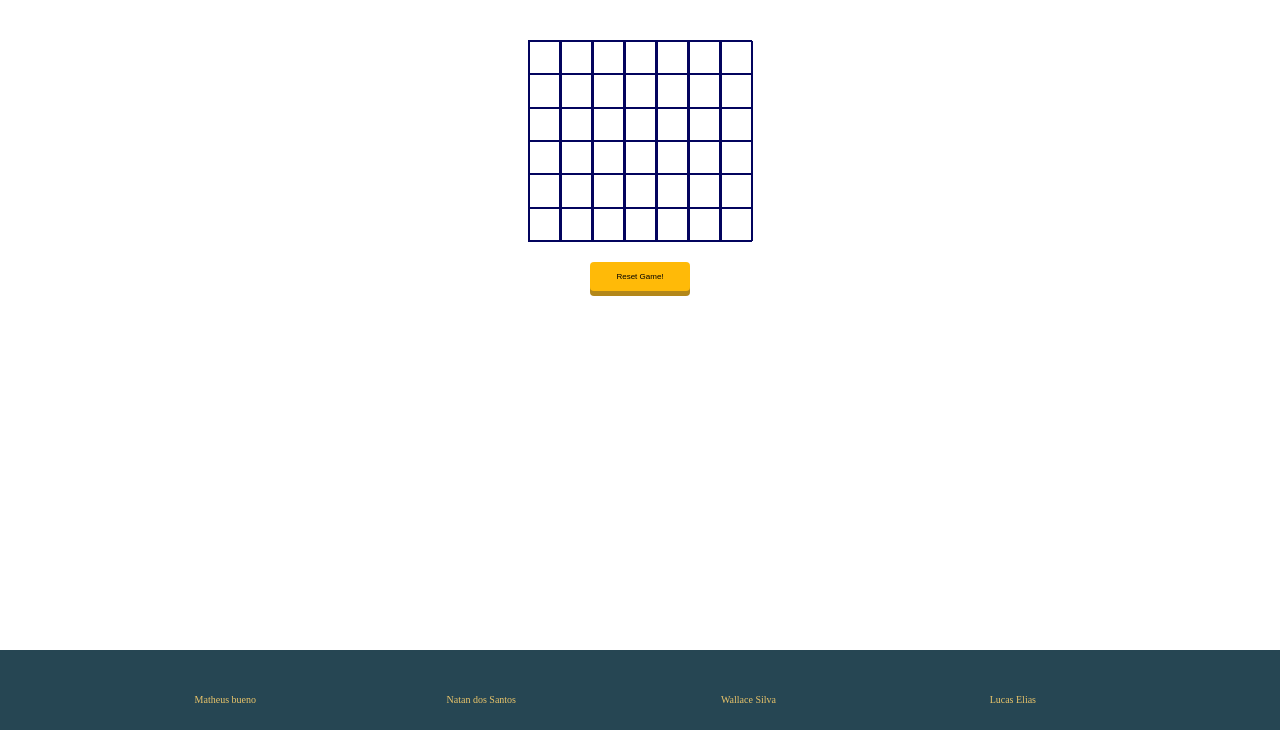
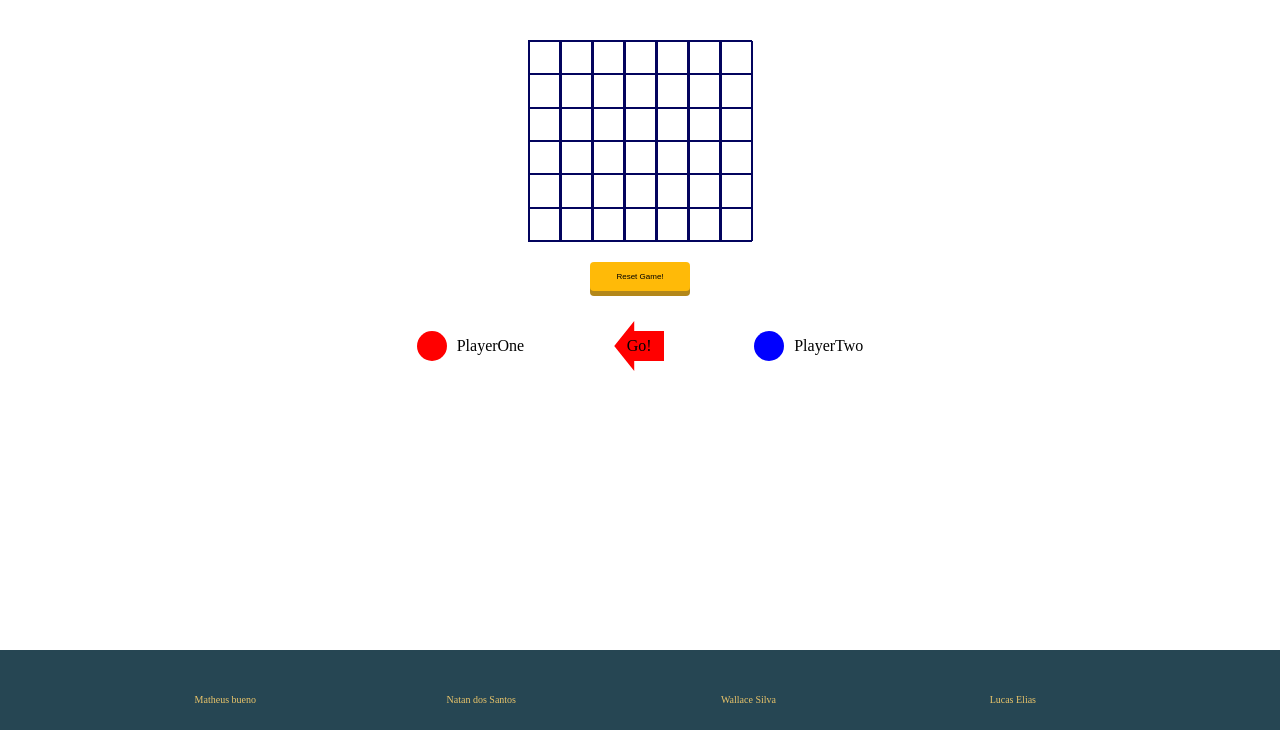
Before and after one commit to Kenzie-Academy-Brasil-Developers/entrega-lig-4-sprint-5-matheusblm, a plain HTML site: page index.html in a window 1280 px wide. Both pictures are taken after a click on the button "vs CPU". Shown: the part 70-820 px from the top of the page. Drawn offline with Linux system fonts and the light colour scheme.

Commit message:
Adicionado nome na tela e animação de player atual

```diff
--- a/css/style.css
+++ b/css/style.css
@@ -375,3 +375,38 @@ header nav{
     width: 80%;
     color: whitesmoke;
 }
+#versusContainer{
+    display: flex;
+    align-items: center;
+    gap: 90px;
+    margin: 30px;
+
+}
+.versus1{
+    width: 50px;
+    height: 50px;
+    display: flex;
+    justify-content: center;
+    align-items: center;
+    transition: 0.3s;
+    background-color: red;
+    clip-path: polygon(40% 0%, 40% 20%, 100% 20%, 100% 80%, 40% 80%, 40% 100%, 0% 50%);
+
+}
+.versus2{
+    width: 50px;
+    height: 50px;
+    display: flex;
+    justify-content: center;
+    align-items: center;
+    transition: 0.3s;
+    background-color: blue;
+    clip-path: polygon(0% 20%, 60% 20%, 60% 0%, 100% 50%, 60% 100%, 60% 80%, 0% 80%);
+}
+
+
+.playerContainer{
+    display: flex;
+    align-items: center;
+    gap: 10px;
+}
--- a/index.html
+++ b/index.html
@@ -36,6 +36,7 @@
 
         </div>
         <button id="buttonReset">Reset Game!</button>
+        <div id="versusContainer"></div>
         <footer>
             <ul id="names">
                 <li>Matheus bueno</li>
--- a/script/script.js
+++ b/script/script.js
@@ -13,11 +13,14 @@ let currentPlayer = 1;
 const buttonReset = document.getElementById("buttonReset");
 let namePlayerOne = ""
 let namePlayerTwo = ""
+let versusContainer;
+let versus;
+
 const buttonSandwich = document.getElementById("buttonSandwich");
 
 
-buttonSandwich.addEventListener('click',function(){
-    const nav=document.getElementById("nav");
+buttonSandwich.addEventListener('click', function () {
+    const nav = document.getElementById("nav");
     nav.classList.toggle("active");
 });
 
@@ -34,7 +37,13 @@ const resetGame = buttonReset.addEventListener("click", function () {
         [0, 0, 0, 0, 0, 0],
     ];
     currentPlayer = 1
+
+    versusContainer.innerHTML = "";
     createBoard()
+
+
+
+
     travar = undefined
 });
 function startScreen() {
@@ -90,17 +99,18 @@ function startScreen() {
     cpuButton.addEventListener('click', function () {
         let typedTextOne = document.querySelector(".inputNameOne").value;
         let typedTextTwo = document.querySelector(".inputNameTwo").value;
-            if(typedTextOne === ""){
+        if (typedTextOne === "") {
             namePlayerOne = "PlayerOne"
-            }else{
+        } else {
             namePlayerOne = typedTextOne
         }
-            if(typedTextTwo === ""){
+        if (typedTextTwo === "") {
             namePlayerTwo = "PlayerTwo"
-            }else{
+        } else {
             namePlayerTwo = typedTextTwo
         }
         createBoard()
+
     });
 }
 
@@ -116,7 +126,7 @@ function checkHorizontal(x, y) {
         countPlayer1 = 0
         countPlayer2 = 0
 
-	if(position >= 0 && position <= 3){
+        if (position >= 0 && position <= 3) {
 
             for (let i = position; i < position + 4; i++) {
                 if (tabuleiro[i][yNumber] === 1) {
@@ -147,7 +157,7 @@ function createBoard() {
 
     let startContainer = document.getElementById('startContainer')
     let credits = document.querySelector('.gameCreditDefault')
-    if(startContainer !== null && credits !== null){
+    if (startContainer !== null && credits !== null) {
         credits.classList.remove("gameCreditDefault")
         startContainer.classList.add("getOut")
         startContainer.classList.remove("startContainerDefault")
@@ -170,7 +180,7 @@ function createBoard() {
             boardColumn.appendChild(boardLine)
         }
     }
-
+    showPlayerTurn();
 }
 
 
@@ -194,6 +204,8 @@ function selectColumn(id) {
 				tabuleiro[pegarPosicao[0]][pegarPosicao[1]] = 1
 				newDisk.classList.add("playerOne");
                 columnsIsFull(pegarPosicao[0])
+                versus.classList.toggle("versus2");
+                versus.classList.toggle("versus1");
                 vertical()
                 checkHorizontal(pegarPosicao[0], pegarPosicao[1])
                 checkDiagonalTopToBottom()
@@ -212,6 +224,8 @@ function selectColumn(id) {
 				tabuleiro[pegarPosicao[0]][pegarPosicao[1]] = 2;
 				newDisk.classList.add("playerTwo");
                 columnsIsFull(pegarPosicao[0])
+                versus.classList.toggle("versus1");
+                versus.classList.toggle("versus2");
                 checkHorizontal(pegarPosicao[0], pegarPosicao[1])
                 checkDiagonalTopToBottom()
 	            checkDiagonalBottomToTop()
@@ -241,8 +255,8 @@ function vertical() {
             } else {
                 count2 = 0
             }
-            if(count1 === 4 || count2 === 4){
-                let vitoria = count1 == 4? 'Jogador 1' : 'Jogador 2'
+            if (count1 === 4 || count2 === 4) {
+                let vitoria = count1 == 4 ? 'Jogador 1' : 'Jogador 2'
                 travarGame('travar')
                 alertWin(vitoria)
             }
@@ -363,26 +377,54 @@ function alertErro(text) {
     div.appendChild(alert)
     setTimeout(function () {
         alert.classList.add("hidden")
-	}, 2000)}
+    }, 2000)
+}
 
 
-function travarGame(x){
-    if(x == 'travar'){
-        travar  = 'travado'
+function travarGame(x) {
+    if (x == 'travar') {
+        travar = 'travado'
     }
-    if(travar == undefined){
+    if (travar == undefined) {
         return x
     }
 }
 
-function columnsIsFull(number){
+function columnsIsFull(number) {
     let count = 0
-    for(let i = 0; i<tabuleiro[number].length; i++){
-        if(tabuleiro[number][i] === 1 ||tabuleiro[number][i] === 2 ){
+    for (let i = 0; i < tabuleiro[number].length; i++) {
+        if (tabuleiro[number][i] === 1 || tabuleiro[number][i] === 2) {
             count++
         }
     }
-    if(count === 6){
+    if (count === 6) {
         return alertErro("A coluna selecionada nao pode receber mais discos")
     }
 }
+
+function showPlayerTurn() {
+    versusContainer = document.getElementById("versusContainer");
+    let player1Container = document.createElement("div");
+    let player2Container = document.createElement("div");
+    let diskP1 = document.createElement("div");
+    let diskP2 = document.createElement("div");
+    versus = document.createElement("div");
+
+    player1Container.classList.add("playerContainer")
+    player2Container.classList.add("playerContainer")
+    diskP1.classList.add("disk", "playerOne");
+    diskP2.classList.add("disk", "playerTwo");
+    versus.classList.add("versus1");
+
+    versus.innerText = "Go!"
+    player1Container.appendChild(diskP1);
+    player1Container.append(namePlayerOne);
+    player2Container.appendChild(diskP2);
+    player2Container.append(namePlayerTwo);
+
+
+    versusContainer.appendChild(player1Container);
+    versusContainer.appendChild(versus);
+    versusContainer.appendChild(player2Container);
+
+}
```
Lines whose indentation alone changed are shown as unchanged.
